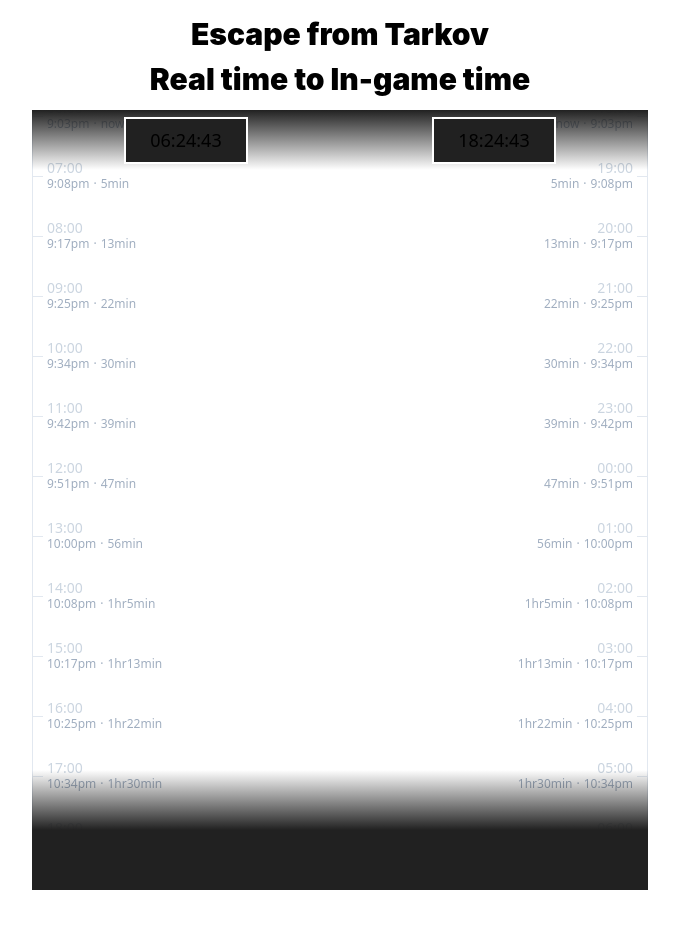
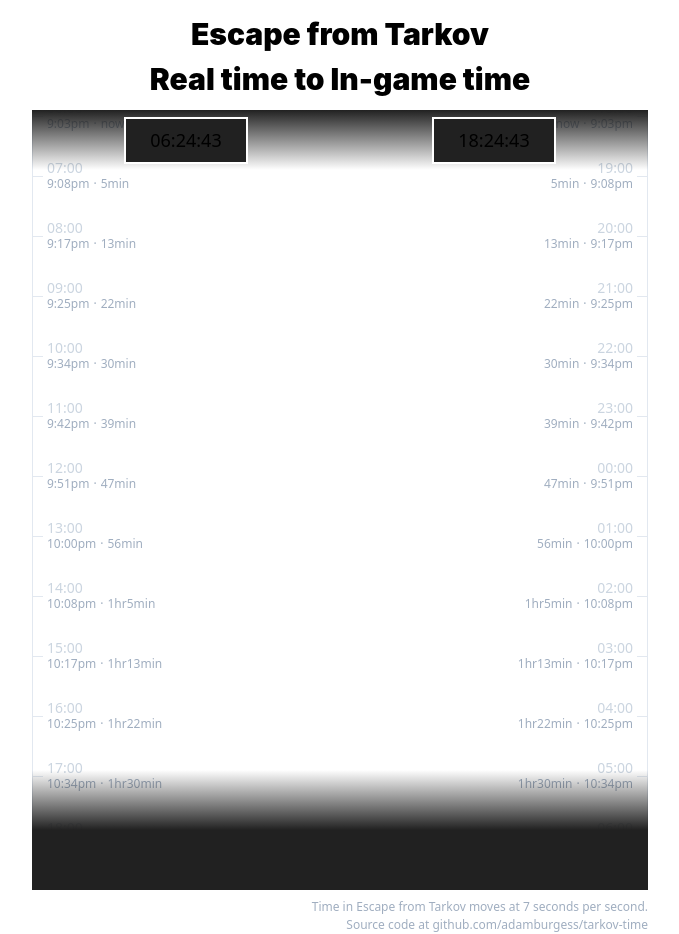
Before and after one commit to adamburgess/tarkov-time, a Preact app: page / in a window 1280 px wide. Shown: the whole page, without its empty margins (300-979 px from the left). Before the commit the page ends 890 px from the top, so only its background shows below. Built offline with nearby package versions, Linux system fonts and the light colour scheme; the HTML template or start-up script is replaced by a standard one.

Commit message:
add attribution

```diff
--- a/src/App.tsx
+++ b/src/App.tsx
@@ -13,8 +13,12 @@
         <h1 class="text-3xl ff-heading font-black mt-3 text-center">Escape from Tarkov</h1>
         <h2 class="text-2xl xl:text-3xl ff-heading font-black text-center mb-2">Real time to In-game time</h2>
         <div class="grid grid-cols-2 grid-rows-1">
-            <Scroller side="left" time={time}/>
-            <Scroller side="right" time={time}/>
+            <Scroller side="left" time={time} />
+            <Scroller side="right" time={time} />
+        </div>
+        <div class="z-50 relative text-xs text-gray-500 text-right mt-2">
+            <div>Time in Escape from Tarkov moves at 7 seconds per second.</div>
+            <a href="https://github.com/adamburgess/tarkov-time">Source code at github.com/adamburgess/tarkov-time</a>
         </div>
     </div>
 }
```
Also changed, not shown: 1 other file (tests, documents, lock files or other folders).
